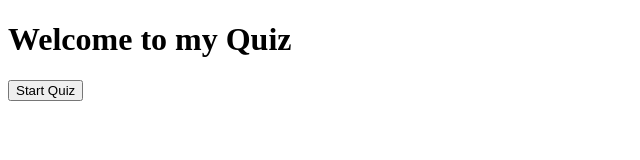
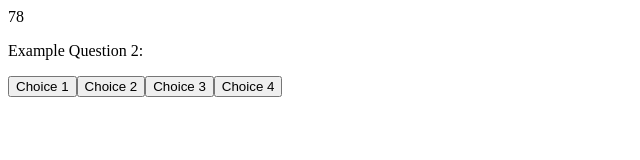
Before and after one commit to eradicador/Code-Quiz, a plain HTML site: page index.html in a window 1280 px wide. Both pictures are taken after a click on the button "Start Quiz". Shown: the whole page, without its empty margins (0-640 px from the left). Drawn offline with Linux system fonts and the light colour scheme.

Commit message:
fixed js file

```diff
--- a/assets/js/app.js
+++ b/assets/js/app.js
@@ -1,13 +1,3 @@
-var containerEl = document.querySelector(".container");
-var timer = document.querySelector(".timer");
-var startText = document.createElement("h1");
-var startBtn = document.createElement("button");
-var questionText = document.createElement("p");
-var startBtn = document.createElement("button");
-var questionText = document.createElement("p");
-var timer = 80;
-var Index = 0;
-
 var questions = [
     {
         title: "Example Question 1:",
@@ -21,7 +11,14 @@ var questions = [
     }
 ];
 
-openingPage()
+var containerEl = document.querySelector(".container");
+var timerDisplay = document.querySelector(".timer");
+var startText = document.createElement("h1");
+var startBtn = document.createElement("button");
+var questionText = document.createElement("p");
+var timer = 80;
+var index = 0;
+
 
 function openingPage() {
     startText.textContent = "Welcome to my Quiz";
@@ -44,28 +41,30 @@ function showTimer() {
             clearInterval(timeInterval)
         }
     }, 1000)
-
+}
 function nextQuestion() {
     var currentQuestion = questions[index];
-        containerE1.textContent = "";
+    containerEl.textContent = "";
     questionText.textContent = currentQuestion.title;
     containerEl.appendChild(questionText);
     var answersDiv = document.createElement("div");
 
-        for (let i = 0; 1 < currentQuestion.choices.length; i++) {
+    for (let i = 0; i < currentQuestion.choices.length; i++) {
         var answerBtn = document.createElement("button");
         answerBtn.classList.add("choiceBtn");
         answerBtn.textContent = currentQuestion.choices[i];
-            answerDiv.appendChild(answerBtn);
+        answersDiv.appendChild(answerBtn);
     }
     containerEl.appendChild(answersDiv);
-    }
 };
 
 function checkAnswer(event) {
     if (event.target.matches(".choiceBtn")) {
     }
-
-    startBtn.addEventListener("click", startQuiz())
+    index++;
+    nextQuestion()
+    startBtn.addEventListener("click", startQuiz)
 }
-openingPage();
+startBtn.addEventListener("click", startQuiz);
+document.addEventListener("click", checkAnswer);
+openingPage()
--- a/index.html
+++ b/index.html
@@ -13,7 +13,7 @@
     <div class="container"></div>
     <div class="results"></div>
 
-    <script src="assets/js/app.js"></script>
+    <script src="./assets/js/app.js"></script>
 </body>
 
 </html>
```
Lines whose indentation alone changed are shown as unchanged.
